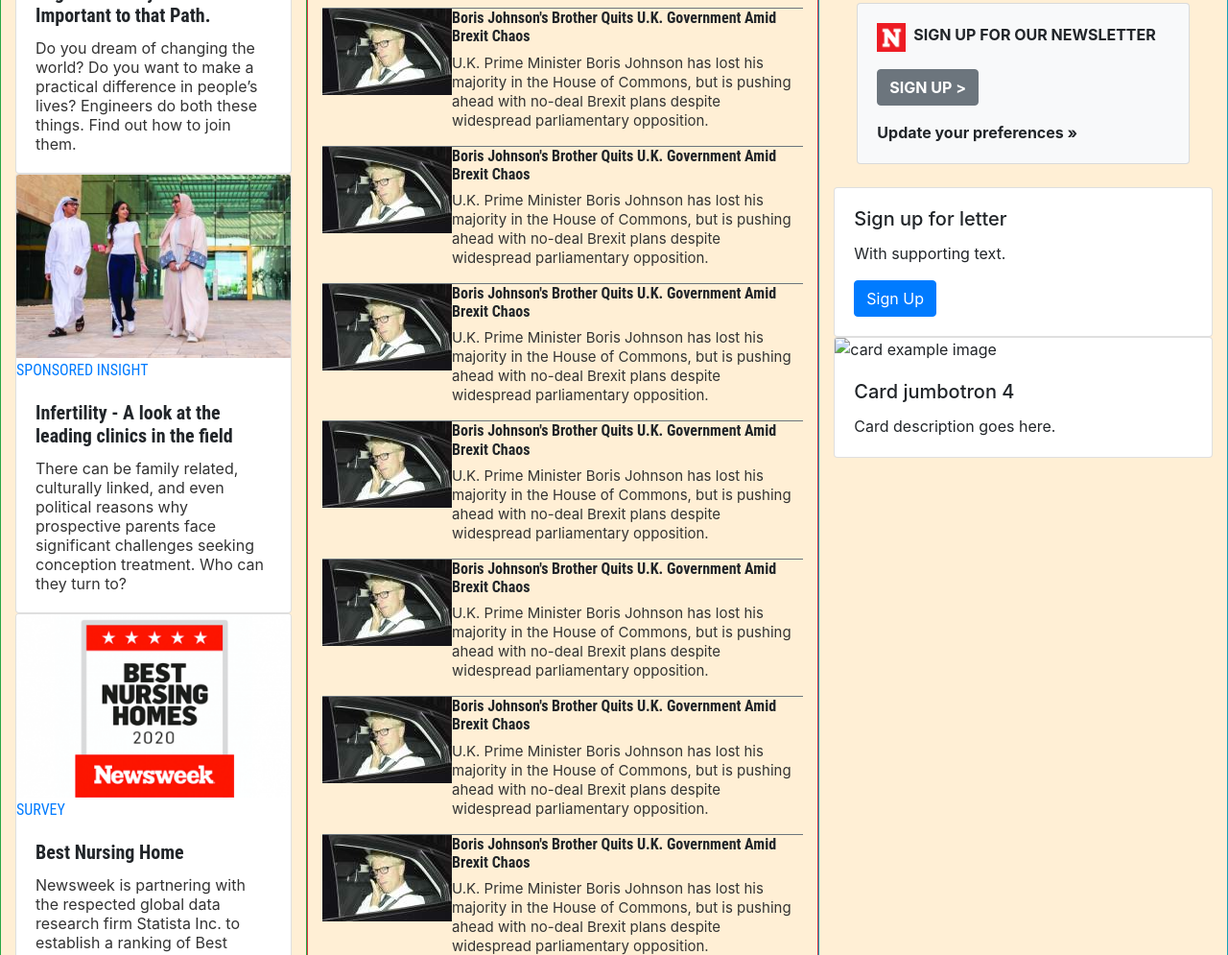
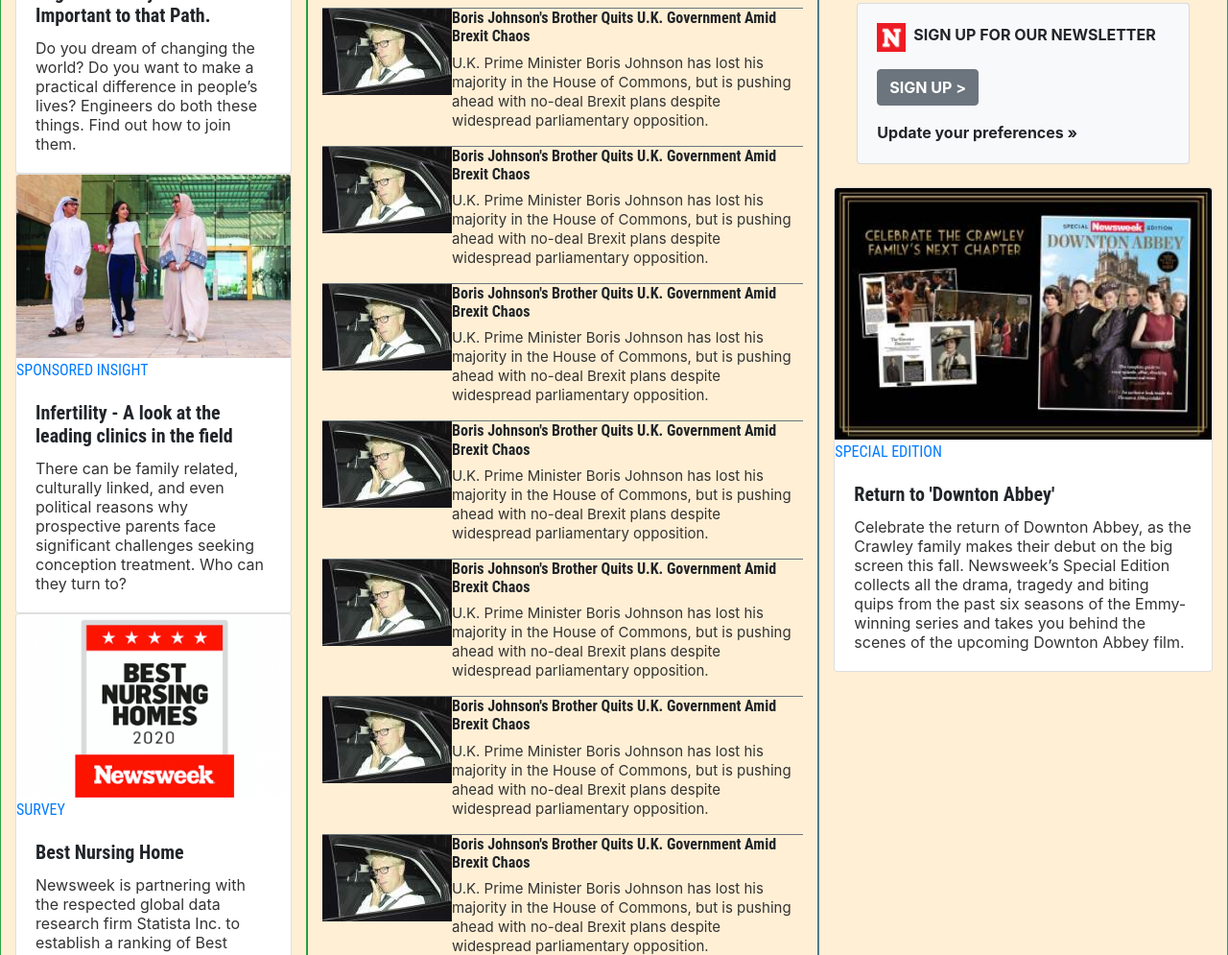
Before and after one commit to thsvr/bootstrap-newsweek-clone, a plain HTML site: page index.html in a window 1280 px wide. Shown: the part 2011-3006 px from the top of the page at 96% size. Drawn offline with nearby package versions, Linux system fonts and the light colour scheme.

Commit message:
add card 1 cont right

```diff
--- a/index.html
+++ b/index.html
@@ -171,7 +171,7 @@
               <div class="card mr-2">
                 <img class="card-img-top" src="assets/images/img-center-5.jpeg" alt="card example image">
                 <div class="card-body">
-                  <h5 class="card-title jbt-title">A Chef's Success Story: From Bus Boy to Boss</h5>
+                  <h5 class="card-title jbt-title pointer-cursor">A Chef's Success Story: From Bus Boy to Boss</h5>
                   <p class="card-text jbt-text">Chef Abdiel Aleman opens up about his journey to become the VP of Culinary Development at Ruth's Chris Steak House</p>
                 </div>
                 <div class="d-flex">
@@ -182,7 +182,7 @@
               <div class="card">
                 <img class="card-img-top" src="assets/images/img-center-5.jpeg" alt="card example image">
                 <div class="card-body">
-                  <h5 class="card-title jbt-title">A Chef's Success Story: From Bus Boy to Boss</h5>
+                  <h5 class="card-title jbt-title pointer-cursor">A Chef's Success Story: From Bus Boy to Boss</h5>
                   <p class="card-text jbt-text">Chef Abdiel Aleman opens up about his journey to become the VP of Culinary Development at Ruth's Chris Steak House</p>
                 </div>
                 <div class="d-flex">
@@ -197,7 +197,7 @@
               <div class="card mr-2">
                 <img class="card-img-top" src="assets/images/img-center-5.jpeg" alt="card example image">
                 <div class="card-body">
-                  <h5 class="card-title jbt-title">A Chef's Success Story: From Bus Boy to Boss</h5>
+                  <h5 class="card-title jbt-title pointer-cursor">A Chef's Success Story: From Bus Boy to Boss</h5>
                   <p class="card-text jbt-text">Chef Abdiel Aleman opens up about his journey to become the VP of Culinary Development at Ruth's Chris Steak House</p>
                 </div>
                 <div class="d-flex">
@@ -208,7 +208,7 @@
               <div class="card">
                 <img class="card-img-top" src="assets/images/img-center-5.jpeg" alt="card example image">
                 <div class="card-body">
-                  <h5 class="card-title jbt-title">A Chef's Success Story: From Bus Boy to Boss</h5>
+                  <h5 class="card-title jbt-title pointer-cursor">A Chef's Success Story: From Bus Boy to Boss</h5>
                   <p class="card-text jbt-text">Chef Abdiel Aleman opens up about his journey to become the VP of Culinary Development at Ruth's Chris Steak House</p>
                 </div>
                 <div class="d-flex">
@@ -495,47 +495,30 @@
           </div>
         </div>
 
-
-
-
-
-
-          <!-- card text-->
-          <div class="card">
+        <div class="card"> <!--card -->
+          <div class="position-relative">
+            <img class="card-img-top" src="assets/images/img-right-9.jpg" alt="magazine">
+            <div>
+                <a class="title-gen text-primary" href="#">SPECIAL EDITION</a>
+              </div>
+          </div>
             <div class="card-body">
-              <h5 class="card-title">Sign up for letter</h5>
-              <p class="card-text">With supporting text.</p>
-              <a href="#" class="btn btn-primary">Sign Up</a>
+              <h5 class="card-title title-gen title-gen-1 text-body font-weight-bold">Return to 'Downton Abbey'</h5>
+              <p class="card-text grey-text">Celebrate the return of Downton Abbey, as the Crawley family makes their debut on the big screen this fall. Newsweek’s Special Edition collects all the drama, tragedy and biting quips from the past six seasons of the Emmy-winning series and takes you behind the scenes of the upcoming Downton Abbey film.</p>
             </div>
-          </div> <!-- end card text-->
-
-          <div class="card">
-            <img class="card-img-top" src="placeholder.jpg" alt="card example image">
-            <div class="card-body">
-              <h5 class="card-title">Card jumbotron 4</h5>
-              <p class="card-text">Card description goes here.</p>
-            </div>
-          </div>
-
-
-
-
+        </div>
 
       </div><!-- end right content -->
+
+    </div> <!-- end div row-->
+
+  </div> <!-- end 1 container-->
 
 
 
 
 
 
-    </div> <!-- end div row-->
-  </div> <!-- end 1 container-->
-
-
-
-
-
-  </div> <!-- end 1 container-->
 
 
 
```
